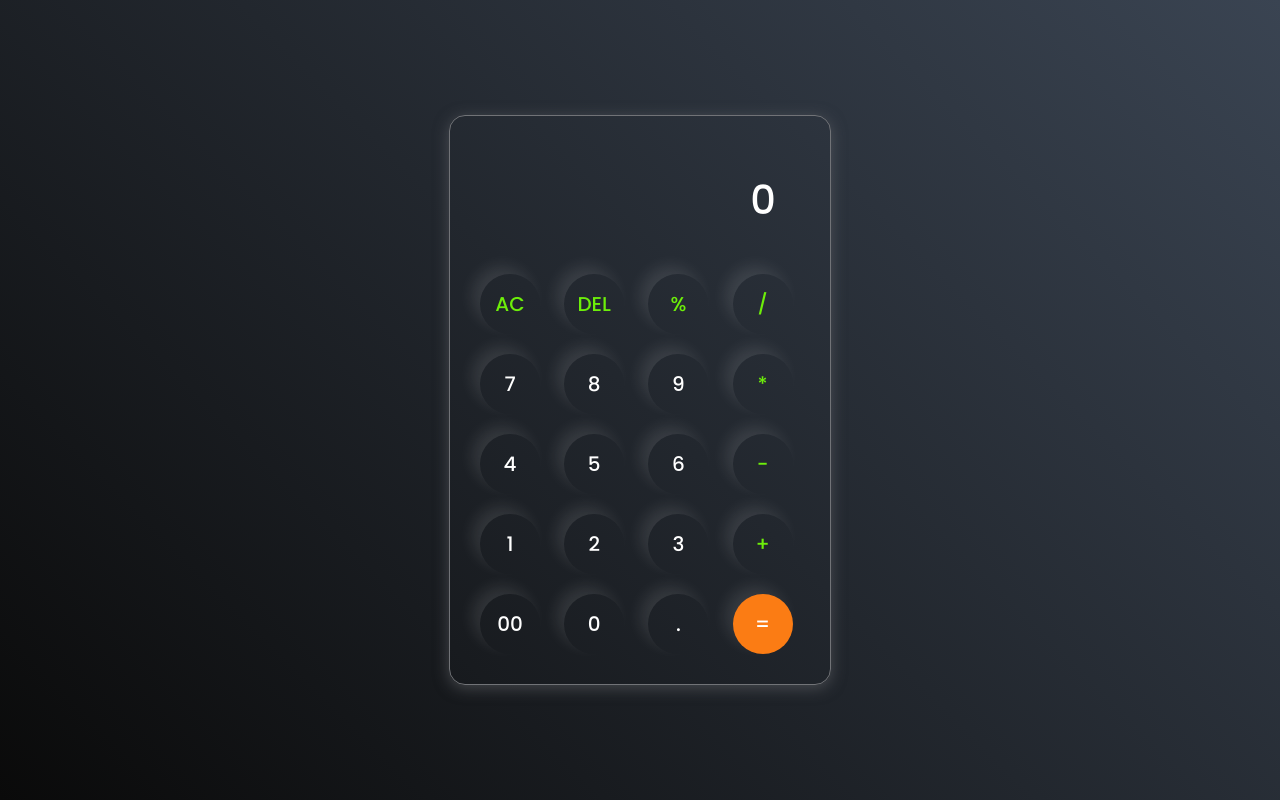
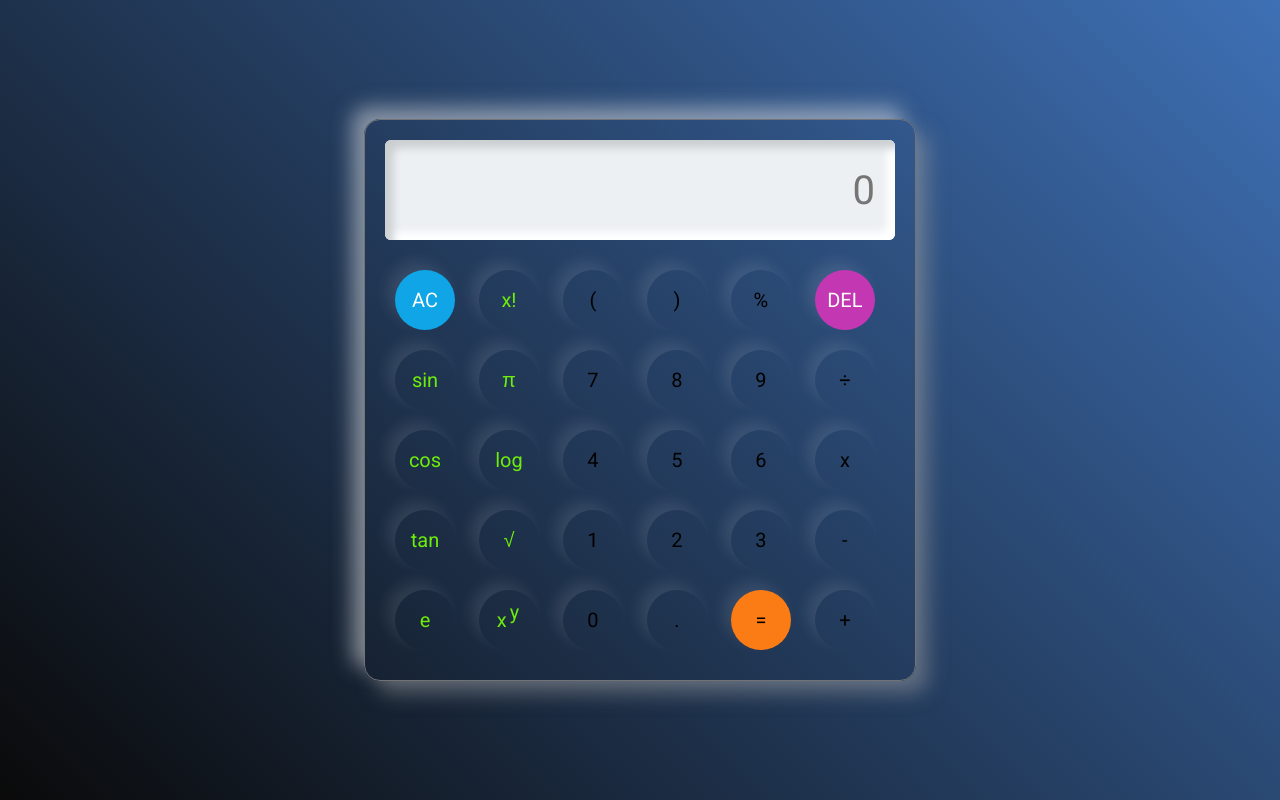
Before and after one commit to Ritam646/Calculator, a plain HTML site: page index.html in a window 1280 px wide. Drawn offline with Linux system fonts and the light colour scheme.

Commit message:
Adding buttons

```diff
--- a/index.html
+++ b/index.html
@@ -1,50 +1,63 @@
 <!DOCTYPE html>
 <html lang="en">
-  <head>
-    <meta charset="UTF-8" />
-    <meta http-equiv="X-UA-Compatible" content="IE=edge" />
-    <meta name="viewport" content="width=device-width, initial-scale=1.0" />
+<head>
+    <meta charset="UTF-8">
+    <meta name="viewport" content="width=device-width, initial-scale=1.0">
     <link rel="stylesheet" href="style.css" />
-    <title>Calculator -</title>
+    <title>Scientific Calculator</title>
   </head>
   <body>
-    <div class="container">
-      <div class="calculator">
-        <input type="text" id="inputBox" placeholder="0" />
-        <div>
-          <button class="button operator">AC</button>
-          <button class="button operator">DEL</button>
-          <button class="button operator">%</button>
-          <button class="button operator">/</button>
+     <div class="container">
+        <div class="display">
+            <input id="screen" type="text" placeholder="0">
         </div>
-        <div>
-          <button class="button">7</button>
-          <button class="button">8</button>
-          <button class="button">9</button>
-          <button class="button operator">*</button>
+        <div class="btns">
+            <div class="row">
+                <button id="ac" class="operator" onclick="screen.value=''">AC</button>
+                <button class="operator" onclick="fact()">x!</button>
+                <button class="buttons" class="operator">(</button>
+                <button class="buttons" class="operator">)</button>
+                <button class="buttons" class="operator">%</button>
+                <button id="del" class="operator" onclick="backspc()">DEL</button>
+            </div>
+
+            <div class="row">
+                <button class="operator" onclick="sin()">sin</button>
+                <button class="operator" onclick="pi()">π</button>
+                <button class="buttons">7</button>
+                <button class="buttons">8</button>
+                <button class="buttons">9</button>
+                <button class="buttons" class="operator">÷</button>
+            </div>
+
+            <div class="row">
+                <button class="operator" onclick="cos()">cos</button>
+                <button class="operator" onclick="log()">log</button>
+                <button class="buttons">4</button>
+                <button class="buttons">5</button>
+                <button class="buttons">6</button>
+                <button class="buttons" class="operator">x</button>
+            </div>
+
+            <div class="row">
+                <button class="operator" onclick="tan()">tan</button>
+                <button class="operator" onclick="sqrt()">√</button>
+                <button class="buttons">1</button>
+                <button class="buttons">2</button>
+                <button class="buttons">3</button>
+                <button class="buttons" class="operator">-</button>
+            </div>
+
+            <div class="row">
+                <button class="operator" onclick="e()">e</button>
+                <button class="operator" onclick="pow()">x <span style="position: relative; bottom: .4em; right: .1em;">y</span> </button>
+                <button class="buttons">0</button>
+                <button class="buttons" class="operator">.</button>
+                <button id="eval" onclick="screen.value=eval(screen.value)" class="equalBtn">=</button>
+                <button class="buttons" class="operator">+</button>
+            </div>
         </div>
-        <div>
-          <button class="button">4</button>
-          <button class="button">5</button>
-          <button class="button">6</button>
-          <button class="button operator">-</button>
-        </div>
-        <div>
-          <button class="button">1</button>
-          <button class="button">2</button>
-          <button class="button">3</button>
-          <button class="button operator">+</button>
-        </div>
-
-        <div>
-          <button class="button">00</button>
-          <button class="button">0</button>
-          <button class="button">.</button>
-          <button class="button equalBtn">=</button>
-        </div>
-      </div>
     </div>
-
-    <script src="script.js"></script>
+    <script src="scripts.js"></script>
   </body>
 </html>
--- a/scripts.js
+++ b/scripts.js
@@ -1,27 +1,68 @@
-let input = document.getElementById('inputBox');
-let buttons = document.querySelectorAll('button');
+var screen=document.querySelector('#screen');
+    var buttons=document.querySelectorAll('.buttons');
+    for(item of buttons)
+    {
+        item.addEventListener('click',(e)=>{
+            buttonstext=e.target.innerText;
 
-let string = "";
-let arr = Array.from(buttons);
-arr.forEach(button => {
-    button.addEventListener('click', (e) =>{
-        if(e.target.innerHTML == '='){
-            string = eval(string);
-            input.value = string;
+            if(buttonstext =='x')
+            {
+                buttonstext= '*';
+            }
+
+            if(buttonstext=='÷')
+            {
+                buttonstext='/';
+            }
+            screen.value+=buttonstext;
+        });
+    }
+    function sin()
+    {
+        screen.value=Math.sin(screen.value);
+    }
+    function cos()
+    {
+        screen.value=Math.cos(screen.value);
+    }
+    function tan()
+    {
+        screen.value=Math.tan(screen.value);
+    }
+    function pow()
+    {
+        screen.value=Math.pow(screen.value,2);
+    }
+    function sqrt()
+    {
+        screen.value=Math.sqrt(screen.value,2);
+    }
+    function log()
+    {
+        screen.value=Math.log(screen.value);
+    }
+    function pi()
+    {
+        screen.value= 3.14159265359;
+    }
+
+    function e()
+    {
+        screen.value=2.71828182846;
+    }
+    function fact()
+    {
+        var i, num, f;
+        f=1
+        num=screen.value;
+        for(i=1; i<=num; i++)
+        {
+            f=f*i;
         }
-
-        else if(e.target.innerHTML == 'AC'){
-            string = "";
-            input.value = string;
-        }
-        else if(e.target.innerHTML == 'DEL'){
-            string = string.substring(0, string.length-1);
-            input.value = string;
-        }
-        else{
-            string += e.target.innerHTML;
-            input.value = string;
-        }
-
-    })
-})
+        i=i-1;
+        screen.value=f;
+    }
+    function backspc()
+    {
+        screen.value=screen.value.substr(0,screen.value.length-1);
+    }
--- a/style.css
+++ b/style.css
@@ -1,64 +1,135 @@
-@import url('https://fonts.googleapis.com/css2?family=Poppins:wght@500&display=swap');
+@import url('https://fonts.googleapis.com/css2?family=Roboto:ital,wght@0,100;0,300;0,400;0,500;0,700;0,900;1,100;1,300;1,400;1,500;1,700;1,900&display=swap');
 
 *{
     margin: 0;
     padding: 0;
     box-sizing: border-box;
-    font-family: 'Poppins', sans-serif;
+    font-family: "Roboto", sans-serif;
 }
 
 body{
     width: 100%;
-    height: 100vh;
+    padding: 0;
+    margin: 0;
     display: flex;
     justify-content: center;
     align-items: center;
-    background: linear-gradient(45deg, #0a0a0a, #3a4452);
+    min-height: 100vh;
+    background: linear-gradient(45deg, #0a0a0a, #3e70b5);
 }
-
-.calculator{
+.container{
     border: 1px solid #717377;
     padding: 20px;
     border-radius: 16px;
     background: transparent;
-    box-shadow: 0px 3px 15px rgba(113, 115, 119, 0.5);
+    box-shadow: 12px 12px 20px rgba(156, 157, 161, 0.5),
+              -12px -12px 20px rgba(233, 234, 235, 0.5)
 
 }
-
-input{
-    width: 320px;
-    border: none;
-    padding: 24px;
-    margin: 10px;
-    background: transparent;
-    box-shadow: 0px 3px 15px rgbs(84, 84, 84, 0.1);
-    font-size: 40px;
-    text-align: right;
-    cursor: pointer;
-    color: #ffffff;
+.content
+{
+    width: 100%;
+    margin-top: 1.7em;
+    display: flex;
+    justify-content: center;
+    align-items: center;
+    flex-direction: column;
 }
-
-input::placeholder{
-    color: #ffffff;
-}
-
-button{
+.row button
+{
     border: none;
     width: 60px;
     height: 60px;
     margin: 10px;
     border-radius: 50%;
     background: transparent;
-    color: #ffffff;
     font-size: 20px;
+    transition: .1s;
     box-shadow: -8px -8px 15px rgba(255, 255, 255, 0.1);
-    cursor: pointer;
+    cursor: pointer
+}
+.operator{
+    color: #6dee0a;
 }
 
 .equalBtn{
-    background-color: #fb7c14;
+    background-color: #fb7c14 !important;
 }
 
-.operator{
-    color: #6dee0a;
+.row button:hover
+{
+    box-shadow:  inset 5px 5px 8px rgba(16, 16, 16, .1),
+                inset -5px -5px 8px #fff;
+    background: #fff;
 }
+
+.display #screen
+{
+    margin-bottom: .5em;
+    width: 510px;
+    height: 100px;
+    font-size: 40px;
+    outline: none;
+    border: none;
+    text-align: right;
+    padding-right: .5em;
+    background: #ecf0f3;
+    border-radius: 6px;
+    box-shadow: inset 8px 8px 8px #cbced1,
+                inset -8px -8px 8px #ffffff;
+}
+#eval
+{
+    border: none;
+    width: 60px;
+    height: 60px;
+    margin: 10px;
+    border-radius: 50%;
+    background: transparent;
+    font-size: 20px;
+    box-shadow: -8px -8px 15px rgba(255, 255, 255, 0.1);
+    cursor: pointer
+}
+#eval:hover
+{
+    box-shadow: inset 5px 5px 8px #00ace6,
+                    inset -5px -5px 8px #f9fafa;
+}
+#ac
+{
+    border: none;
+    width: 60px;
+    height: 60px;
+    margin: 10px;
+    border-radius: 50%;
+    background: transparent;
+    color: white;
+    background-color: rgb(15, 165, 230);
+    font-size: 20px;
+    box-shadow: -8px -8px 15px rgba(255, 255, 255, 0.1);
+    cursor: pointer
+}
+#ac:hover
+{
+    box-shadow: inset 5px 5px 8px #f8f8f8,
+                inset -5px -5px 8px #f8f8f8;
+}
+#del
+{
+    border: none;
+    width: 60px;
+    height: 60px;
+    margin: 10px;
+    border-radius: 50%;
+    background: transparent;
+    color: white;
+    background-color: rgb(195, 55, 179);
+    font-size: 20px;
+    box-shadow: -8px -8px 15px rgba(255, 255, 255, 0.1);
+    cursor: pointer
+}
+#del:hover
+{
+    box-shadow: inset 5px 5px 8px #ffffff,
+                inset -5px -5px 8px #fefefe;
+}
```
Also changed, not shown: 1 other file.
